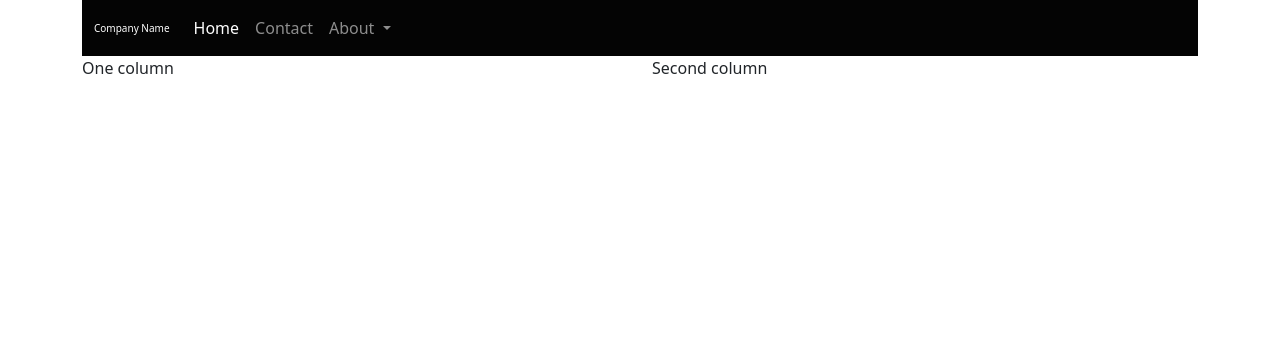
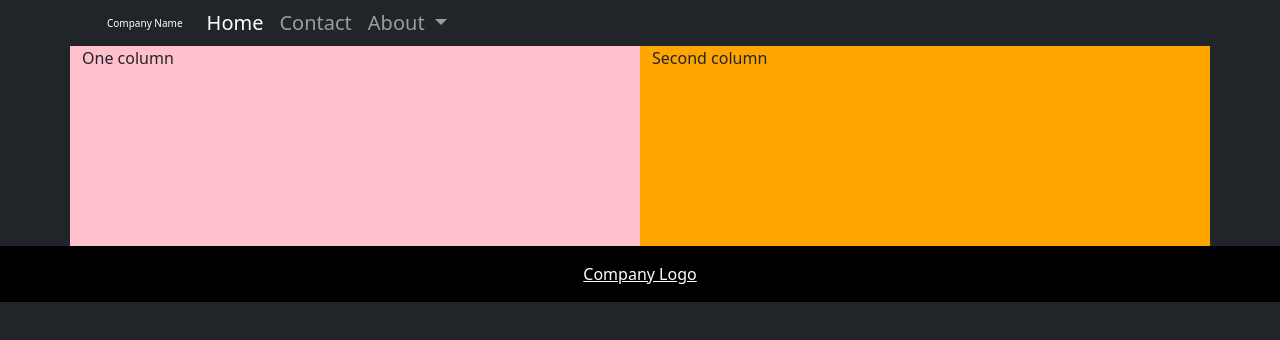
Before and after one commit to OceanSkys/collab-practice2, a plain HTML site: page index.html in a window 1280 px wide. Drawn offline with nearby package versions, Linux system fonts and the light colour scheme.

Commit message:
messing with the navbar and components of bootstrap

```diff
--- a/index.html
+++ b/index.html
@@ -10,12 +10,12 @@
 
     <title>Hello, world!</title>
   </head>
-  <body>
+  <body class="bg-dark">
     <div class="container">
-      <nav class="navbar navbar-expand-md navbar-dark" style="background-color: #040404;">
+      <nav class="navbar navbar-expand-md navbar-dark navbar-toggler">
         <div class="container-fluid">
           <a class="navbar-brand"  href="https://getbootstrap.com/docs/5.1/components/navbar/" style="font-size: 10px;">Company Name</a>
-          <button class="navbar-toggler" type="button" data-bs-toggle="collapse" data-bs-target="#navbarSupportedContent" aria-controls="navbarSupportedContent" aria-expanded="false" aria-label="Toggle navigation">
+          <button class="navbar-toggler navbar-toggler-" type="button" data-bs-toggle="collapse" data-bs-target="#navbarSupportedContent" aria-controls="navbarSupportedContent" aria-expanded="false" aria-label="Toggle navigation">
             <span class="navbar-toggler-icon"></span>
           </button>
           <div class="collapse navbar-collapse" id="navbarSupportedContent">
@@ -44,17 +44,26 @@
     <!-- container Placement -->
     <div class="container">
       <div class="row">
-        <div class="col-6" >
+        <div class="col-6" style="height: 200px; background-color: pink;"  >
           One column
         </div>
-        <div class="col-6" >
+        <div class="col-6" style="height: 200px; background-color: orange;">
           Second column
         </div>
       </div>
+    </div>
+<!-- Footer -->
+    <footer class="bg-black text-center text-white">
+      <!-- Grid container -->
+      <div class="container p-0 pb-0">
+      <!-- Grid container -->
 
-    </div>
-
-
+      <!-- Copyright -->
+      <div class="text-center p-3" style="background-color: rgba(0, 0, 0, 0);">
+        <a class="text-white">Company Logo</a>
+      </div>
+      <!-- Copyright -->
+    </footer>
 
     <!-- Optional JavaScript; choose one of the two! -->
 
```
